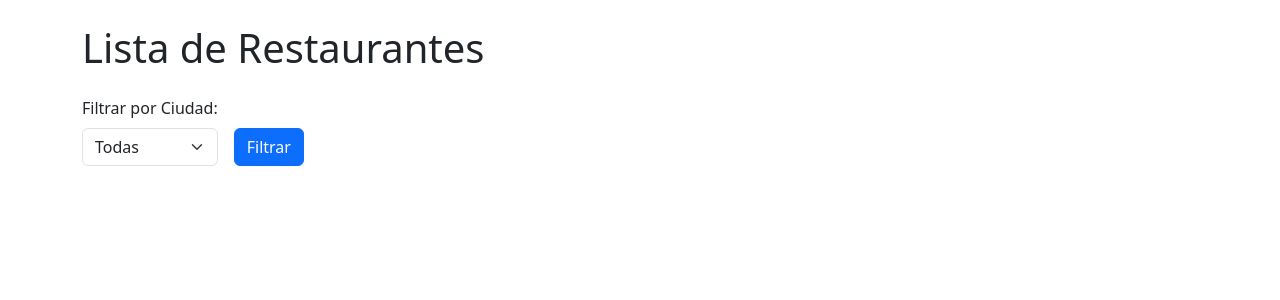
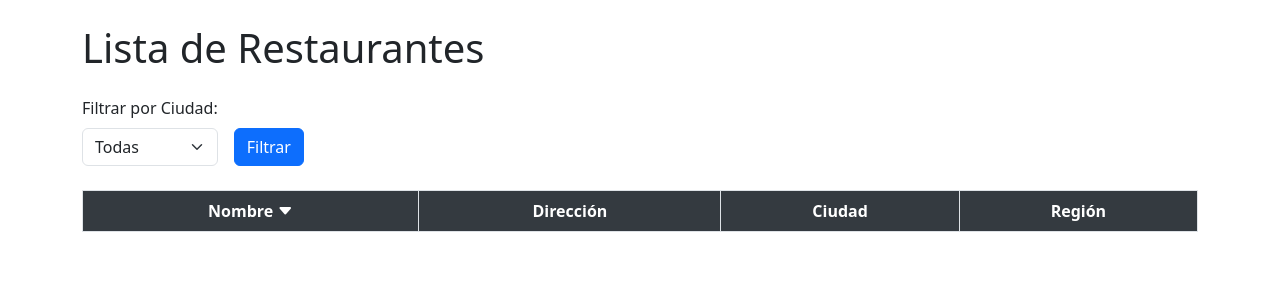
Before and after one commit to aferranc/refactored-spoon, a Flask app: page / in a window 1280 px wide. Shown: the top 300 px of the page. Run offline with Flask 3, Linux system fonts and the light colour scheme; lists and menus that the app fills with data are empty.

Commit message:
Add custom.css file

```diff
--- /dev/null
+++ b/refactored-spoon/static/css/custom.css
@@ -0,0 +1,14 @@
+/* styles.css */
+th, td {
+    padding: 15px;
+    text-align: center;
+}
+
+.table thead th {
+    background-color: #343a40;
+    color: #fff;
+}
+
+.table tbody tr:nth-child(odd) {
+    background-color: #f2f2f2;
+}
--- a/refactored-spoon/templates/index.html
+++ b/refactored-spoon/templates/index.html
@@ -6,6 +6,9 @@
     <title>Restaurantes</title>
     <!-- Bootstrap CSS -->
     <link href="https://cdn.jsdelivr.net/npm/bootstrap@5.3.3/dist/css/bootstrap.min.css" rel="stylesheet" integrity="sha384-QWTKZyjpPEjISv5WaRU9OFeRpok6YctnYmDr5pNlyT2bRjXh0JMhjY6hW+ALEwIH" crossorigin="anonymous">
+    <link rel="stylesheet" href="https://cdnjs.cloudflare.com/ajax/libs/bootstrap-icons/1.5.0/font/bootstrap-icons.min.css">
+    <!-- Custom CSS -->
+    <link rel="stylesheet" href="/static/css/custom.css">
 </head>
 <body>
     <div class="container">
@@ -13,11 +16,11 @@
 
         <form method="post" class="row g-3 mb-4">
             <div class="col-auto">
-                <label for="city_id" class="form-label">Filtrar por Ciudad:</label>
-                <select id="city_id" name="city_id" class="form-select">
+                <label for="city_name" class="form-label">Filtrar por Ciudad:</label>
+                <select id="city_name" name="city_name" class="form-select">
                     <option value="">Todas</option>
                     {% for city in cities %}
-                        <option value="{{ city.id }}">{{ city.name }}</option>
+                        <option value="{{ city.name }}">{{ city.name }}</option>
                     {% endfor %}
                 </select>
             </div>
@@ -26,18 +29,25 @@
             </div>
         </form>
 
-        <div class="row">
-            {% for restaurant in restaurants %}
-                <div class="col-md-4">
-                    <div class="card mb-4">
-                        <div class="card-body">
-                            <h5 class="card-title">{{ restaurant.name }}</h5>
-                            <p class="card-text">{{ restaurant.address }}</p>
-                        </div>
-                    </div>
-                </div>
-            {% endfor %}
-        </div>
+        <table class="table table-striped table-hover table-bordered">
+            <thead>
+                <tr>
+                    <th>Nombre <i class="bi bi-caret-down-fill"></i></th>
+                    <th>Dirección</th>
+                    <th>Ciudad</th>
+                    <th>Región</th>
+                </tr>
+            </thead>
+            <tbody>
+                {% for restaurant in restaurants %}
+                    <tr>
+                        <td>{{ restaurant.name }}</td>
+                        <td>{{ restaurant.address }}</td>
+                        <td>{{ restaurant.city_name }}</td>
+                        <td>{{ restaurant.region }}</td>
+                    {% endfor %}
+            </tbody>
+        </table>
     </div>
     <!-- Bootstrap JS Bundle with Popper -->
     <script src="https://cdn.jsdelivr.net/npm/bootstrap@5.3.3/dist/js/bootstrap.bundle.min.js" integrity="sha384-YvpcrYf0tY3lHB60NNkmXc5s9fDVZLESaAA55NDzOxhy9GkcIdslK1eN7N6jIeHz" crossorigin="anonymous"></script>
```
